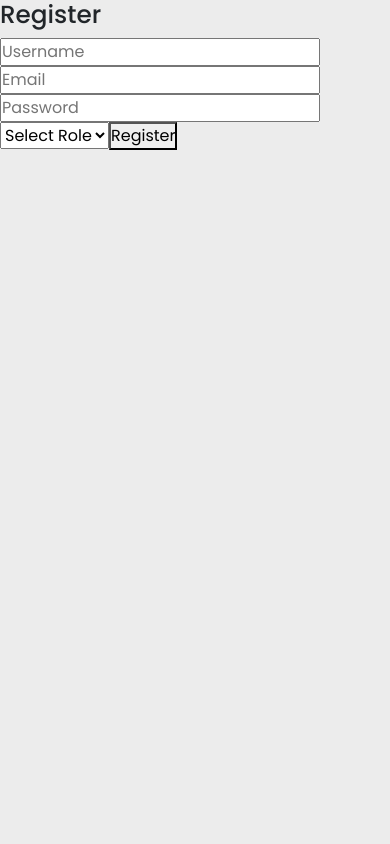
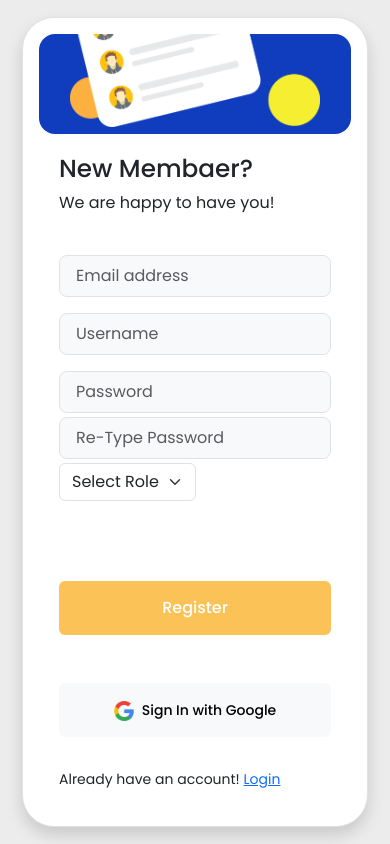
Before and after one commit to Dope-Otaku/mail-server, a React (Vite) app in the folder Client/: page /register in a window 390 px wide. Built offline with nearby package versions, Linux system fonts and the light colour scheme.

Commit message:
created a register page with responsiveness and integerating it with backend

```diff
--- a/Client/index.html
+++ b/Client/index.html
@@ -28,7 +28,7 @@
       AOS.init();
     </script> -->
     <!-- Bootstrap pooperjs and js -->
-    <!-- <script src="https://cdn.jsdelivr.net/npm/@popperjs/core@2.11.8/dist/umd/popper.min.js" integrity="sha384-I7E8VVD/ismYTF4hNIPjVp/Zjvgyol6VFvRkX/vR+Vc4jQkC+hVqc2pM8ODewa9r" crossorigin="anonymous"></script> -->
+    <script src="https://cdn.jsdelivr.net/npm/@popperjs/core@2.11.8/dist/umd/popper.min.js" integrity="sha384-I7E8VVD/ismYTF4hNIPjVp/Zjvgyol6VFvRkX/vR+Vc4jQkC+hVqc2pM8ODewa9r" crossorigin="anonymous"></script>
     <script src="https://cdn.jsdelivr.net/npm/bootstrap@5.3.3/dist/js/bootstrap.min.js" integrity="sha384-0pUGZvbkm6XF6gxjEnlmuGrJXVbNuzT9qBBavbLwCsOGabYfZo0T0to5eqruptLy" crossorigin="anonymous"></script>
 
   </body>
--- a/Client/src/components/LoginPage.jsx
+++ b/Client/src/components/LoginPage.jsx
@@ -1,15 +1,14 @@
 import { useState } from "react";
 import axios from "axios";
-import { useNavigate } from "react-router-dom"; // Correct import statement
+import { useNavigate } from "react-router-dom";
 import "../css/login.css";
 import gicon from "../assets/1.png";
-import gimage from "../assets/google.png";
 
 const LoginPage = () => {
   const [email, setEmail] = useState("");
   const [password, setPassword] = useState("");
   const [error, setError] = useState("");
-  const navigate = useNavigate(); // Initialize useNavigate
+  const navigate = useNavigate();
 
   const handleLogin = async () => {
     try {
@@ -140,20 +139,22 @@ const LoginPage = () => {
                 </button>
               </div>
               <div className="input-group mb-3">
-                <button className="btn btn-lg btn-light w-100 fs-6">
-                  <img
-                    src={gimage}
+                <button
+                  className="btn btn-lg btn-light w-100 fs-6"
+                  onClick={() => navigate("/")}
+                >
+                  <i
+                    className="bx bx-home me-2"
                     style={{ width: "20px" }}
-                    className="me-2"
-                    alt="Google Icon"
-                  />
-                  <small>Sign In with Google</small>
+                    alt="Home Icon"
+                  ></i>
+                  <small>Back to Home!</small>
                 </button>
               </div>
               <div className="row">
                 <small>
                   {" "}
-                  Don't have an account? <a href="/register">Sign Up</a>
+                  Don&apos;t have an account? <a href="/register">Sign Up</a>
                 </small>
               </div>
             </div>
--- a/Client/src/components/RegisterPage.jsx
+++ b/Client/src/components/RegisterPage.jsx
@@ -1,14 +1,25 @@
-// RegisterPage.js
-import React, { useState } from "react";
+import { useState } from "react";
 import axios from "axios";
+import { useNavigate } from "react-router-dom";
+import gicon from "../assets/1.png";
+import gimage from "../assets/google.png";
+import "../css/login.css";
 
 const RegisterPage = () => {
   const [username, setUsername] = useState("");
   const [email, setEmail] = useState("");
   const [password, setPassword] = useState("");
+  const [retypePassword, setRetypePassword] = useState("");
   const [role, setRole] = useState("");
+  const [error, setError] = useState("");
+  const navigate = useNavigate(); // Initialize useNavigate
 
   const handleRegister = async () => {
+    if (!email.includes("@") || password !== retypePassword) {
+      setError("Please enter a valid email and matching passwords.");
+      return;
+    }
+
     try {
       const response = await axios.post(
         "http://localhost:5000/register",
@@ -20,41 +31,157 @@ const RegisterPage = () => {
           },
         }
       );
-      console.log(response.data); // Handle authentication token
+
+      if (response.status === 200) {
+        navigate("/login"); // Navigate to "/" if status code is 200
+      }
     } catch (error) {
       console.error(error);
     }
   };
 
   return (
-    <div>
-      <h2>Register</h2>
+    <>
+      <div className="container d-flex justify-content-center align-items-center min-vh-100">
+        <div className="row border rounded-5 p-3 bg-white shadow box-area">
+          {/* Left Box */}
+          <div
+            className="col-md-6 rounded-4 d-flex justify-content-center align-items-center flex-column left-box"
+            style={{ background: "#103cbe" }}
+          >
+            <div className="featured-image mb-3">
+              <img
+                src={gicon}
+                className="img-fluid"
+                style={{ width: "250px" }}
+                alt="Logo"
+              />
+            </div>
+            <p
+              className="text-white fs-2"
+              style={{
+                fontFamily: "'Courier New', Courier, monospace",
+                fontWeight: 600,
+              }}
+            >
+              Register With Us!
+            </p>
+            <small
+              className="text-white text-wrap text-center"
+              style={{
+                width: "17rem",
+                fontFamily: "'Courier New', Courier, monospace",
+              }}
+            >
+              Join hassle-free and seamless onboarding!
+            </small>
+          </div>
+          {/* Right Box */}
+          <div className="col-md-6 right-box">
+            <div className="row align-items-center">
+              <div className="header-text mb-4">
+                <h2>New Membaer?</h2>
+                <p>We are happy to have you!</p>
+              </div>
+              <div className="input-group mb-3">
+                <input
+                  type="email"
+                  className="form-control form-control-lg bg-light fs-6"
+                  value={email}
+                  onChange={(e) => setEmail(e.target.value)}
+                  placeholder="Email address"
+                />
+              </div>
+              <div className="input-group mb-3">
                 <input
                   type="text"
+                  className="form-control form-control-lg bg-light fs-6"
                   value={username}
                   onChange={(e) => setUsername(e.target.value)}
                   placeholder="Username"
                 />
-      <input
-        type="email"
-        value={email}
-        onChange={(e) => setEmail(e.target.value)}
-        placeholder="Email"
-      />
+              </div>
+              <div className="input-group mb-1">
                 <input
                   type="password"
+                  className="form-control form-control-lg bg-light fs-6"
                   value={password}
                   onChange={(e) => setPassword(e.target.value)}
                   placeholder="Password"
                 />
+              </div>
+              <div className="input-group mb-1">
+                <input
+                  type="password"
+                  className="form-control form-control-lg bg-light fs-6"
+                  value={retypePassword}
+                  onChange={(e) => setRetypePassword(e.target.value)}
+                  placeholder="Re-Type Password"
+                />
+              </div>
+              <div className="input-group mb-5 d-flex justify-content-between">
+                <div className="dropdown mb-3">
+                  <select
+                    className="form-select"
+                    value={role}
+                    onChange={(e) => setRole(e.target.value)}
+                  >
+                    <option value="">Select Role</option>
+                    <option value="society">Society</option>
+                    <option value="admin">Admin</option>
+                    <option value="resident">Resident</option>
+                  </select>
+                </div>
+              </div>
+              {/* Display error message */}
+              {error && (
+                <div
+                  className="alert alert-danger mt-3 text-center"
+                  role="alert"
+                >
+                  {error}
+                </div>
+              )}
+              <div className="input-group mb-3 align-center">
+                <button
+                  className="btn btn-lg btn-primary w-100 fs-6"
+                  onClick={handleRegister}
+                >
+                  Register
+                </button>
+              </div>
+              <div className="input-group mb-3">
+                <button className="btn btn-lg btn-light w-100 fs-6">
+                  <img
+                    src={gimage}
+                    style={{ width: "20px" }}
+                    className="me-2"
+                    alt="Google Icon"
+                  />
+                  <small>Sign In with Google</small>
+                </button>
+              </div>
+              <div className="row">
+                <small>
+                  {" "}
+                  Already have an account! <a href="/login">Login</a>
+                </small>
+              </div>
+            </div>
+          </div>
+        </div>
+      </div>
+
+      {/* <h2>Register</h2>
+
       <select value={role} onChange={(e) => setRole(e.target.value)}>
         <option value="">Select Role</option>
         <option value="society">Society</option>
         <option value="admin">Admin</option>
         <option value="resident">Resident</option>
       </select>
-      <button onClick={handleRegister}>Register</button>
-    </div>
+      <button onClick={handleRegister}>Register</button> */}
+    </>
   );
 };
 
```
Lines whose indentation alone changed are shown as unchanged.
